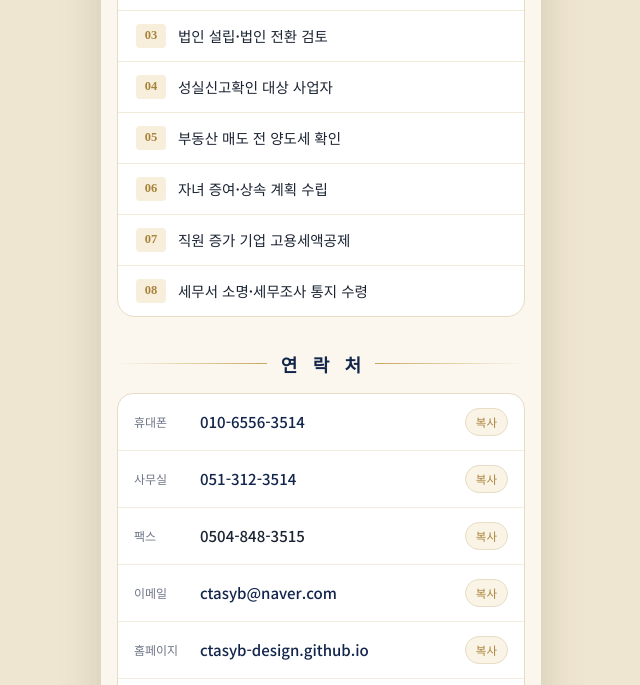
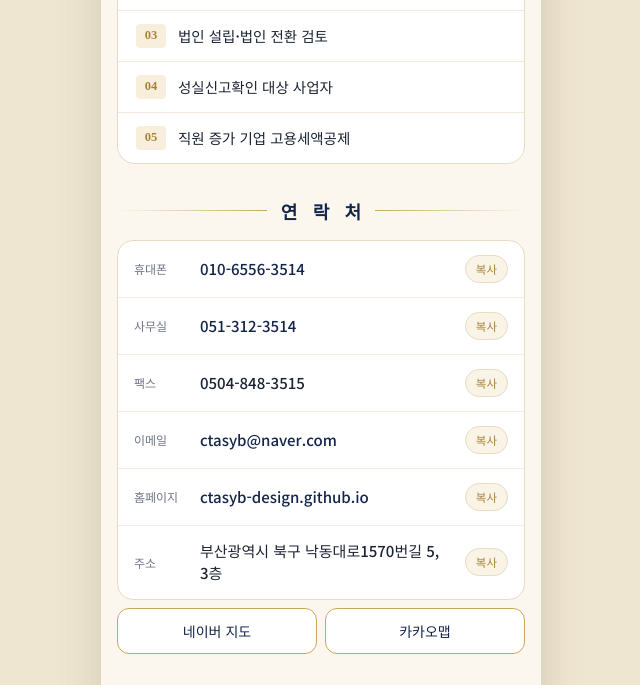
Before and after one commit to ctasyb-design/ctasyb-design.github.io, a plain HTML site: page card/index.html in a window 1280 px wide. Shown: the part 1706-2391 px from the top of the page, without its empty margins (319-959 px from the left). Drawn offline with Linux system fonts and the light colour scheme; no server answers.

Commit message:
디지털 명함: 상담 권장 항목 정리 (05·06·08 삭제)
Co-Authored-By: Claude Opus 5.5 <noreply@anthropic.com>
Claude-Session: https://claude.ai/code/session_01WrzTsgkDuWGQYkCZcRrjdU

```diff
--- a/card/index.html
+++ b/card/index.html
@@ -244,10 +244,7 @@
         <li><i>02</i>매월 기장 대행이 필요한 사업자</li>
         <li><i>03</i>법인 설립·법인 전환 검토</li>
         <li><i>04</i>성실신고확인 대상 사업자</li>
-        <li><i>05</i>부동산 매도 전 양도세 확인</li>
-        <li><i>06</i>자녀 증여·상속 계획 수립</li>
-        <li><i>07</i>직원 증가 기업 고용세액공제</li>
-        <li><i>08</i>세무서 소명·세무조사 통지 수령</li>
+        <li><i>05</i>직원 증가 기업 고용세액공제</li>
       </ol>
     </div>
 
```
